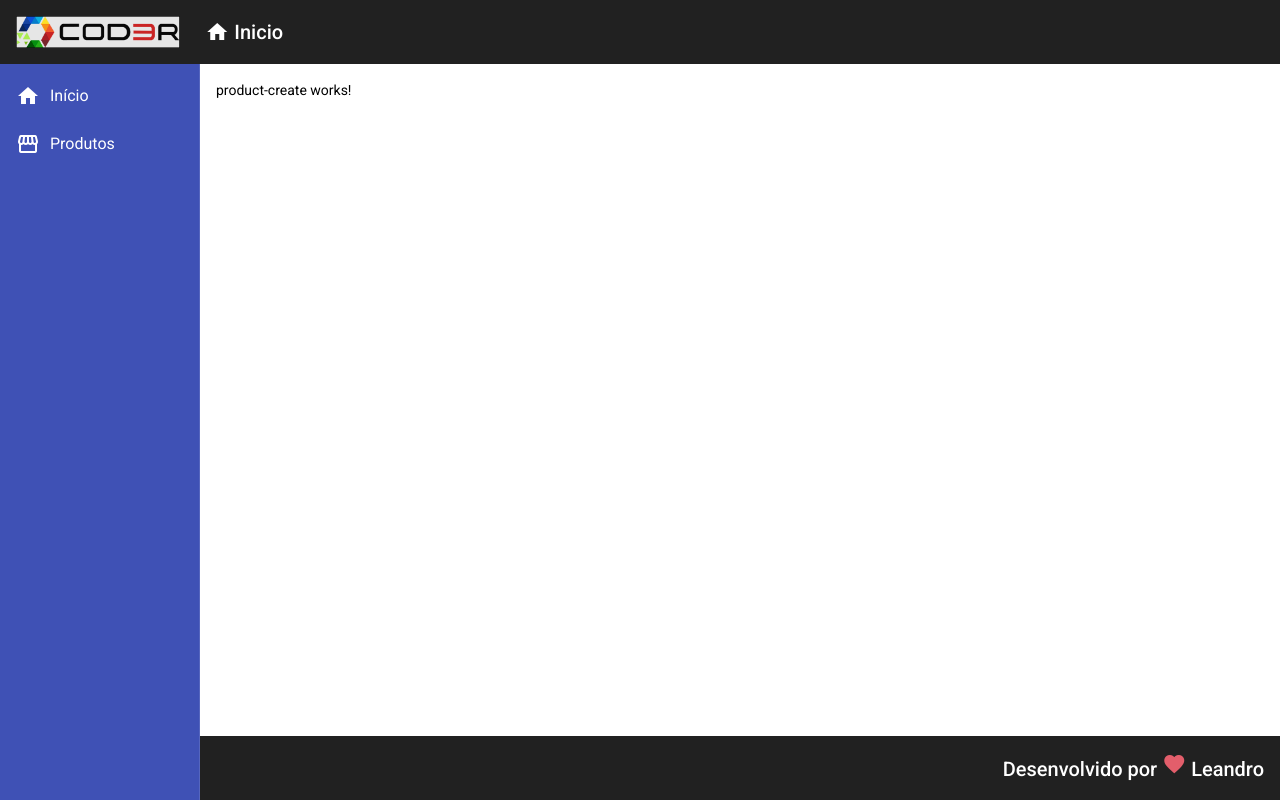
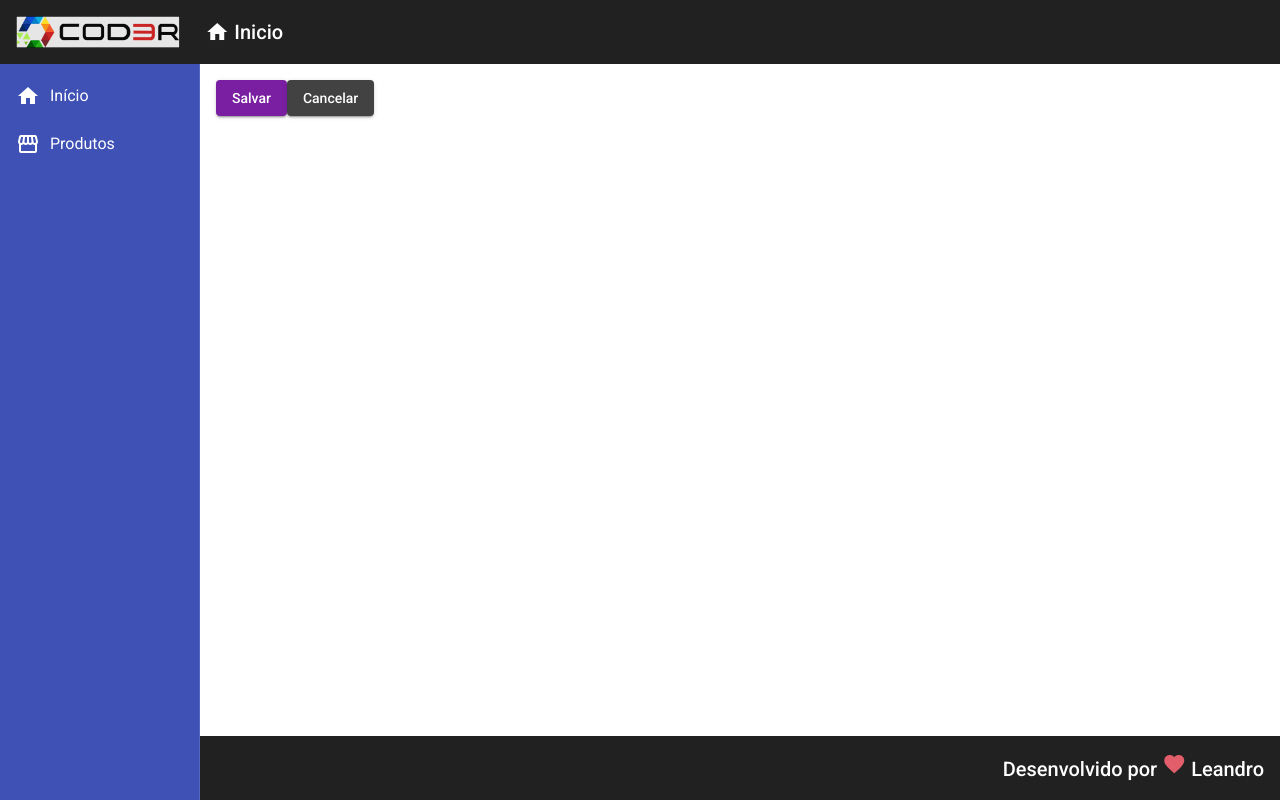
Before and after one commit to leandrolinkolnr/Project-Angular, an Angular app in the folder frontend/: page /products/create in a window 1280 px wide. Built offline with nearby package versions, Linux system fonts and the light colour scheme.

Commit message:
Product Service
Botoes Salvar e cancelar

```diff
--- a/frontend/src/app/app.module.ts
+++ b/frontend/src/app/app.module.ts
@@ -19,6 +19,7 @@
 import { ForDirective } from './directives/for.directive';
 import { ProductCreateComponent } from './components/product/product-create/product-create.component';
 import { MatButtonModule } from '@angular/material/button';
+import { MatSnackBarModule } from '@angular/material/snack-bar';
 
 @NgModule({
   declarations: [
@@ -40,7 +41,8 @@
     MatSidenavModule,
     MatListModule,
     MatCardModule,
-    MatButtonModule
+    MatButtonModule,
+    MatSnackBarModule
   ],
   providers: [],
   bootstrap: [AppComponent]
--- a/frontend/src/app/components/product/product-create/product-create.component.html
+++ b/frontend/src/app/components/product/product-create/product-create.component.html
@@ -1 +1,8 @@
-<p>product-create works!</p>
+<button mat-raised-button (click)="createdProduct()" color="primary">
+    Salvar
+</button>
+
+
+<button mat-raised-button (click)="cancel()">
+    Cancelar
+</button>
--- a/frontend/src/app/components/product/product-create/product-create.component.ts
+++ b/frontend/src/app/components/product/product-create/product-create.component.ts
@@ -1,4 +1,6 @@
 import { Component, OnInit } from '@angular/core';
+import { ProductService } from '../product.service';
+import { Router } from '@angular/router'
 
 @Component({
   selector: 'app-product-create',
@@ -7,9 +9,18 @@
 })
 export class ProductCreateComponent implements OnInit {
 
-  constructor() { }
+  constructor(private productService: ProductService,
+    private router: Router) { }
 
   ngOnInit(): void {
   }
 
+  createdProduct(): void {
+    this.productService.showMessage('Produto criado!')
+  }
+
+  cancel(): void {
+    this.router.navigate(['/products'])
+  }
+
 }
--- /dev/null
+++ b/frontend/src/app/components/product/product.service.ts
@@ -0,0 +1,19 @@
+import { Injectable } from '@angular/core';
+import { MatSnackBar } from "@angular/material/snack-bar";
+
+@Injectable({
+  providedIn: 'root'
+})
+export class ProductService {
+
+  constructor(private snackBar: MatSnackBar) { }
+
+  showMessage(msg: string, isError: boolean = false): void {
+    this.snackBar.open(msg, '', {
+      duration: 3000,
+      horizontalPosition: "right",
+      verticalPosition: "top",
+    });
+  }
+
+}
```
Also changed, not shown: 1 other file (tests, documents, lock files or other folders).
